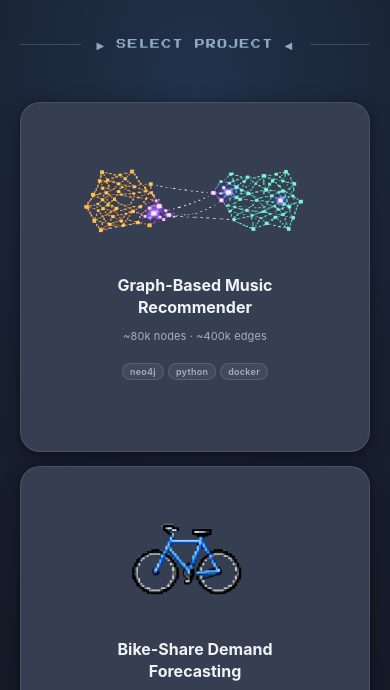
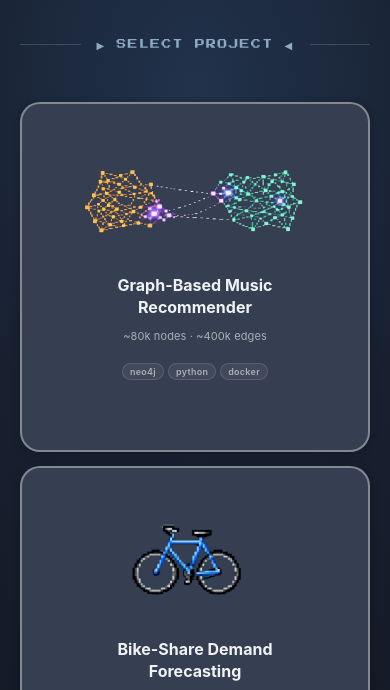
Before and after one commit to belindamx/belindamx.github.io, a plain HTML site: page index.html in a window 390 px wide. Shown: the part 147-837 px from the top of the page. Drawn offline with Linux system fonts and the light colour scheme.

Commit message:
mobile view 3

```diff
--- a/index.html
+++ b/index.html
@@ -141,18 +141,18 @@
     /* SHARED CARD */
     .project {
       background: var(--surface);
-      border: 1px solid rgba(255,255,255,0.10);
+      border: 2px solid var(--border);
       border-radius: 20px;
       overflow: hidden;
       transition: opacity 0.2s ease, transform 0.2s ease, box-shadow 0.2s ease;
       display: flex;
       flex-direction: column;
-      box-shadow: 0 4px 18px rgba(0,0,0,0.38), 0 1px 4px rgba(0,0,0,0.18);
+      box-shadow: 0 2px 10px rgba(0,0,0,0.22);
     }
 
     .project:hover {
       transform: translateY(-3px);
-      box-shadow: 0 10px 32px rgba(0,0,0,0.48), 0 2px 6px rgba(0,0,0,0.22);
+      box-shadow: 0 8px 20px rgba(0,0,0,0.30);
     }
 
     .project-banner {
```
